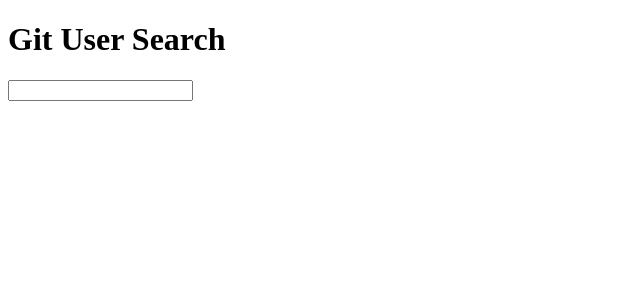
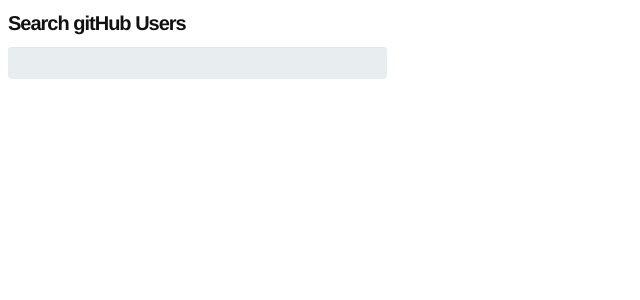
Before and after one commit to VasylKosowski/react-redux-autocomlete, a React app: page / in a window 1280 px wide. Shown: the top 300 px of the page, without its empty margins (0-640 px from the left). Built offline with nearby package versions, Linux system fonts and the light colour scheme.

Commit message:
- updated styles;

```diff
--- a/package.json
+++ b/package.json
@@ -34,10 +34,14 @@
     "babel-preset-es2015": "^6.0.15",
     "babel-preset-react": "^6.0.15",
     "babel-preset-stage-0": "^6.0.15",
+    "css-loader": "^0.26.1",
     "eslint": "^1.10.3",
     "eslint-plugin-react": "^3.6.2",
     "express": "^4.13.4",
+    "node-sass": "^4.5.0",
     "react-hot-loader": "^1.3.0",
+    "sass-loader": "^5.0.1",
+    "style-loader": "^0.13.1",
     "webpack": "^1.12.2",
     "webpack-dev-middleware": "^1.6.1",
     "webpack-hot-middleware": "^2.10.0"
--- a/src/components/App.js
+++ b/src/components/App.js
@@ -6,13 +6,12 @@
 import React, {Component} from 'react';
 import { PageHeader } from "react-bootstrap";
 import {getGitHubUsersAction} from '../actions/gitActions';
-// import './../stylesheets/main.scss';
+import './../stylesheets/main.scss';
 
 class App extends Component {
     constructor(props) {
         super(props);
         this.state = {query: '', gitUsers : []};
-
         this.handleChange = this.handleChange.bind(this);
     }
 
@@ -22,24 +21,19 @@
     }
 
     render() {
-        // this part will be updated
-        let imageWidth = '100px;';
-        let imageHeight = '100px';
         return (
             <div className="page-user-search">
-                <PageHeader>{'Git User Search'}</PageHeader>
+                <PageHeader> {'Search gitHub Users'} </PageHeader>
                 <input type="text" value={this.state.query} onChange={this.handleChange} />
-                <div>
                     <ul>
                         {this.props.gitUsers.map((user) =>
                             <li>
-                                <div>
-                                 <img src={user.avatar_url} style={{width: imageWidth, height:imageHeight }}/>
-                                    <a href={user.url}> {user.login}</a>
-                                </div>
+                                <a href={user.html_url}>
+                                 <img src={user.avatar_url} />
+                                 <h3>{user.login}</h3>
+                                </a>
                             </li>)}
                     </ul>
-                </div>
             </div>
         );
     }
--- a/src/const/index.js
+++ b/src/const/index.js
@@ -6,4 +6,4 @@
 export const USERS_LOADED_FAILURE = 'USERS_LOADED_FAILURE';
 export const PROMISE = 'PROMISE';
 export const API_URL = 'https://api.github.com/search/users';
-export const ACCESS_TOKEN = 'ae1380587679159f9bc6de5185be70cb75619c9d';
+export const ACCESS_TOKEN = '7c3316a236c5f15d2a9ccf9fa64fdbd44ecf7ef9';
--- a/src/stylesheets/main.scss
+++ b/src/stylesheets/main.scss
@@ -1,23 +1,66 @@
-.nav {
-    margin: 30px 0 20px 0;
-}
-
-.footer {
-    clear: both;
-    margin-bottom: 50px;
-    text-align: center;
-
-    img {
-        width: 40px;
-        padding-right: 5px;
+.page-user-search {
+    ul {
+        list-style-type: none;
+        width: 500px;
     }
 
-    span {
-        vertical-align: middle;
+    li a h3 {
+        font: bold 20px/1.5 Helvetica, Verdana, sans-serif;
+        color: black;
+        text-decoration: none;
+    }
+
+    li a img {
+        float: left;
+        margin: 0 15px 0 0;
+    }
+
+    li p {
+        font: 100 12px/1.5 Georgia, Times New Roman, serif;
+    }
+
+    li {
+        padding: 10px;
+        overflow: auto;
+    }
+
+    li:hover {
+        background: #eee;
+        cursor: pointer;
+    }
+
+    h1 {
+        color: #111;
+        font-family: 'Helvetica Neue', sans-serif;
+        font-size: 20px;
+        font-weight: bold;
+        letter-spacing: -1px;
+        line-height: 1;
+    }
+
+    input[type="text"] {
+        font-family: 'Helvetica Neue', sans-serif;
+        background: rgba(255,255,255,.1);
+        border: none;
+        border-radius: 4px;
+        font-size: 16px;
+        margin: 0;
+        outline: 0;
+        padding: 7px;
+        width: 30%;
+        box-sizing: border-box;
+        -webkit-box-sizing: border-box;
+        -moz-box-sizing: border-box;
+        background-color: #e8eeef;
+        color:#8a97a0;
+        -webkit-box-shadow: 0 1px 0 rgba(0,0,0,0.03) inset;
+        box-shadow: 0 1px 0 rgba(0,0,0,0.03) inset;
+        margin-bottom: 30px;
+    }
+
+    input[type="text"]:focus {
+        border: solid 1px #707070;
+        background: #d2d9dd;
+        box-shadow: 0 0 5px 1px #969696;
     }
 }
-
-.page-user-search form {
-    width: 500px;
-    margin-top: 40px;
-}
--- a/webpack.config.js
+++ b/webpack.config.js
@@ -17,9 +17,17 @@
   ],
   module: {
     loaders: [{
-      test: /\.js$/,
-      loaders: ['react-hot', 'babel'],
-      include: path.join(__dirname, 'src')
-    }]
+        test: /\.js$/,
+        loaders: ['react-hot', 'babel'],
+        include: path.join(__dirname, 'src')
+        },
+        {
+            test: /\.scss$/,
+            loaders: ['style', 'css', 'sass'],
+        },
+        {
+            test: /\.css$/,
+            loaders: ['style', 'css'],
+        }]
   }
 };
```
Also changed, not shown: 1 other file (tests, documents, lock files or other folders).
